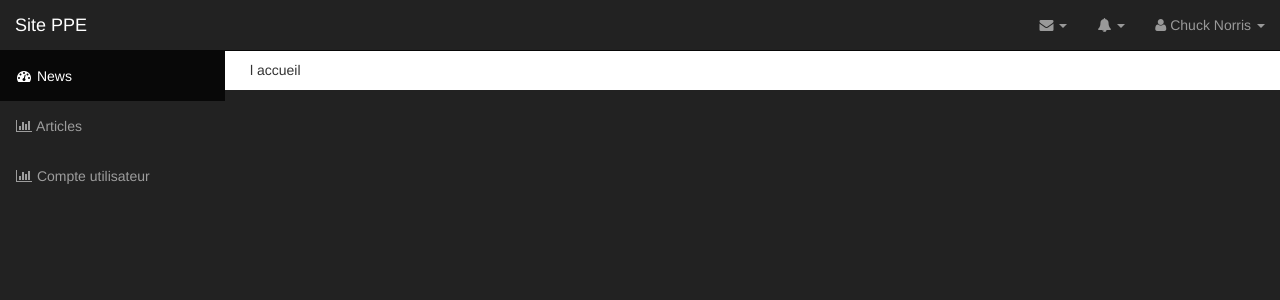
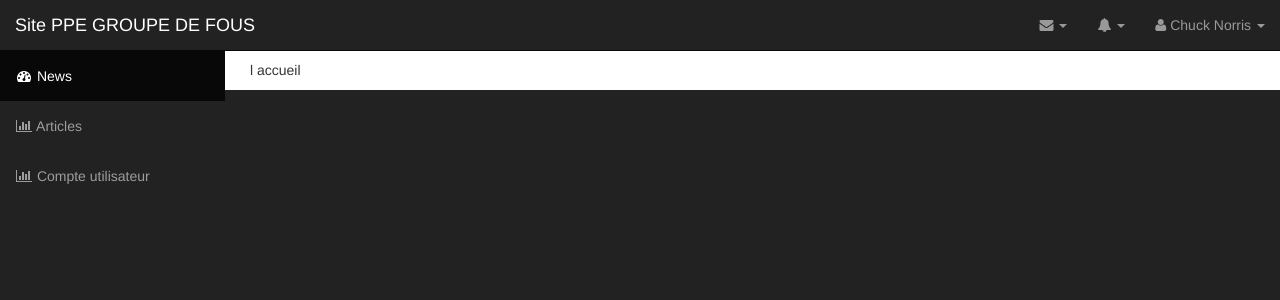
Before and after one commit to dhreirack/siteppe, a PHP site: page /index.php in a window 1280 px wide. Shown: the top 300 px of the page. Run offline with PHP 8.4, Linux system fonts and the light colour scheme; some libraries are stand-ins or nearby versions.

Commit message:
Titre changé

```diff
--- a/siteadmin/index.php
+++ b/siteadmin/index.php
@@ -47,7 +47,7 @@
                     <span class="icon-bar"></span>
                     <span class="icon-bar"></span>
                 </button>
-                <a class="navbar-brand" href="index.php">Site PPE</a>
+                <a class="navbar-brand" href="index.php">Site PPE GROUPE DE FOUS</a>
                 <! texte au dessus à gauche-->
             </div>
             <!-- Top Menu Items -->
```
